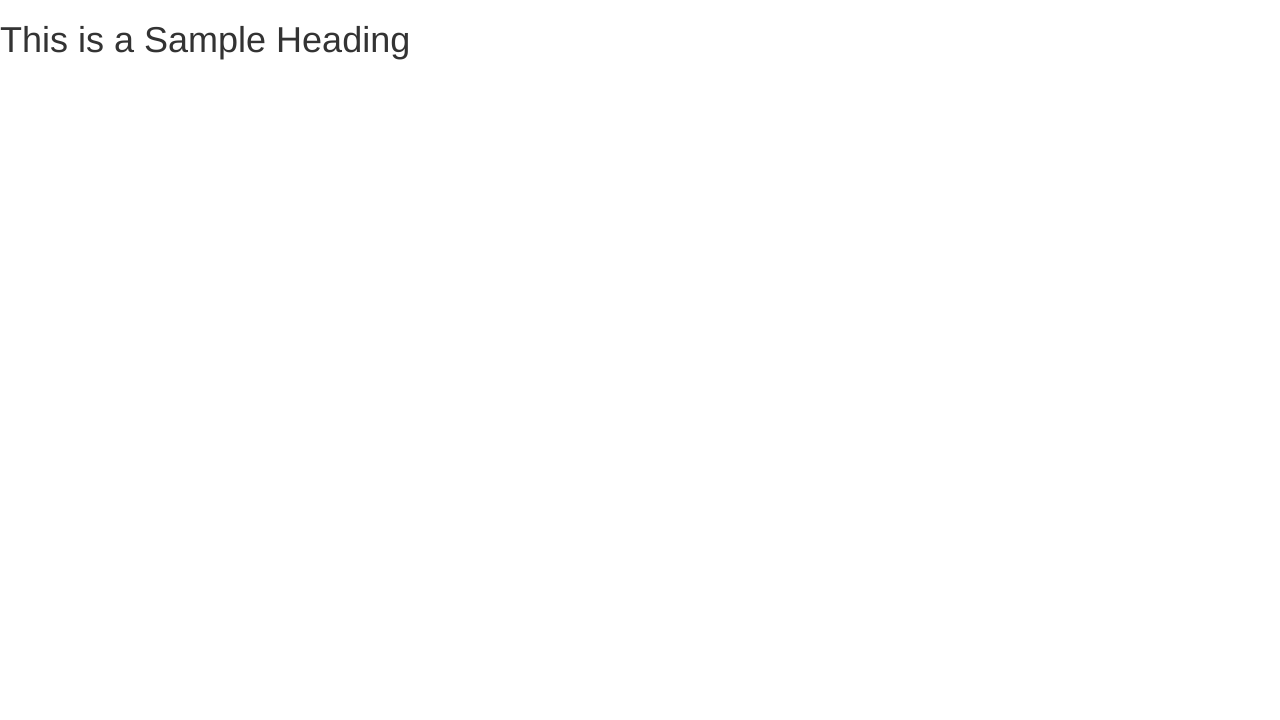
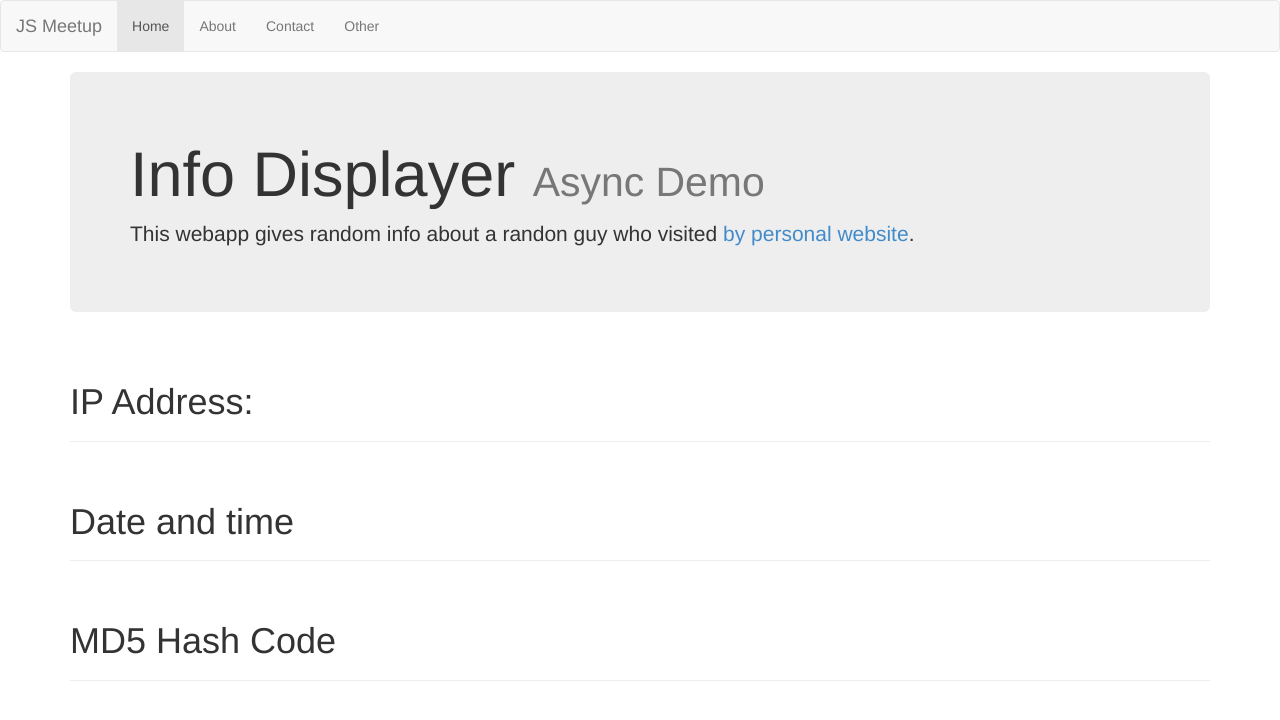
Before and after one commit to karan1276/Asynchronous-JavaScript-Meetup, a plain HTML site: page 1. Callbacks/index.html in a window 1280 px wide. Drawn offline with Linux system fonts and the light colour scheme.

Commit message:
implementation of ip in callbacks

```diff
--- a/1. Callbacks/index.html
+++ b/1. Callbacks/index.html
@@ -1,5 +1,6 @@
 <!DOCTYPE html>
 <html>
+
 <head>
     <meta charset="UTF-8" />
     <title>Karan Sharma</title>
@@ -8,11 +9,68 @@
     <link href="css/bootstrap.min.css" rel="stylesheet" />
     <link href="css/main.css" rel="stylesheet" />
 </head>
+
 <body>
-        <h1>This is a Sample Heading</h1>
+    <!-- Navbar -->
+    <nav class="navbar navbar-default">
+        <div class="container-fluid">
+            <div class="navbar-header">
+                <a class="navbar-brand" href="#">JS Meetup</a>
+            </div>
+            <ul class="nav navbar-nav">
+                <li class="active"><a href="#">Home</a></li>
+                <li><a href="#">About</a></li>
+                <li><a href="#">Contact</a></li>
+                <li><a href="#">Other</a></li>
+            </ul>
+        </div>
+    </nav>
+
+    <!-- Jumbotron -->
+    <div class="container">
+        <div class="jumbotron">
+            <h1>Info Displayer <small>Async Demo</small></h1>
+            <p>This webapp gives random info about a randon guy who visited <a href="http://karan1276.github.io/my-website/">by personal website</a>.</p>
+        </div>
+    </div>
+
+    <!-- ip address -->
+    <div class="container">
+        <div class="row">
+            <div class="col-md-12">
+                <div class="page-header">
+                    <h1>IP Address:</h1>
+                </div>
+            </div>
+        </div>
+    </div>
+
+    <!-- Date and time -->
+    <div class="container">
+        <div class="row">
+            <div class="col-md-12">
+                <div class="page-header">
+                    <h1>Date and time</h1>
+                </div>
+            </div>
+        </div>
+    </div>
+
+    <!-- MD5 Hash code -->
+    <div class="container">
+        <div class="row">
+            <div class="col-md-12">
+                <div class="page-header">
+                    <h1>MD5 Hash Code</h1>
+                </div>
+            </div>
+        </div>
+    </div>
+
     <!-- scripts and plugins-->
     <script src="js/jquery-2.1.1.min.js"></script>
     <script src="js/bootstrap.min.js"></script>
     <script src="js/custom.js"></script>
 </body>
+
 </html>
```
Lines whose indentation alone changed are shown as unchanged.
